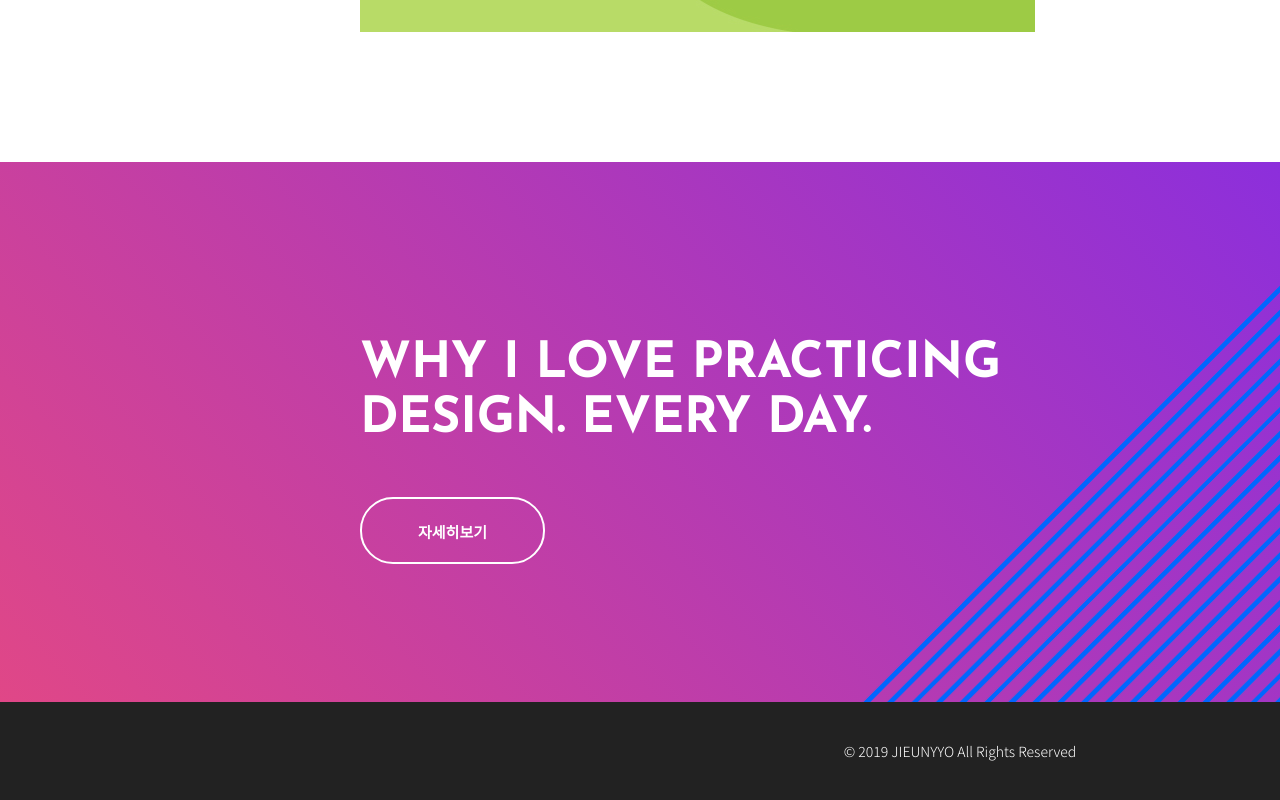
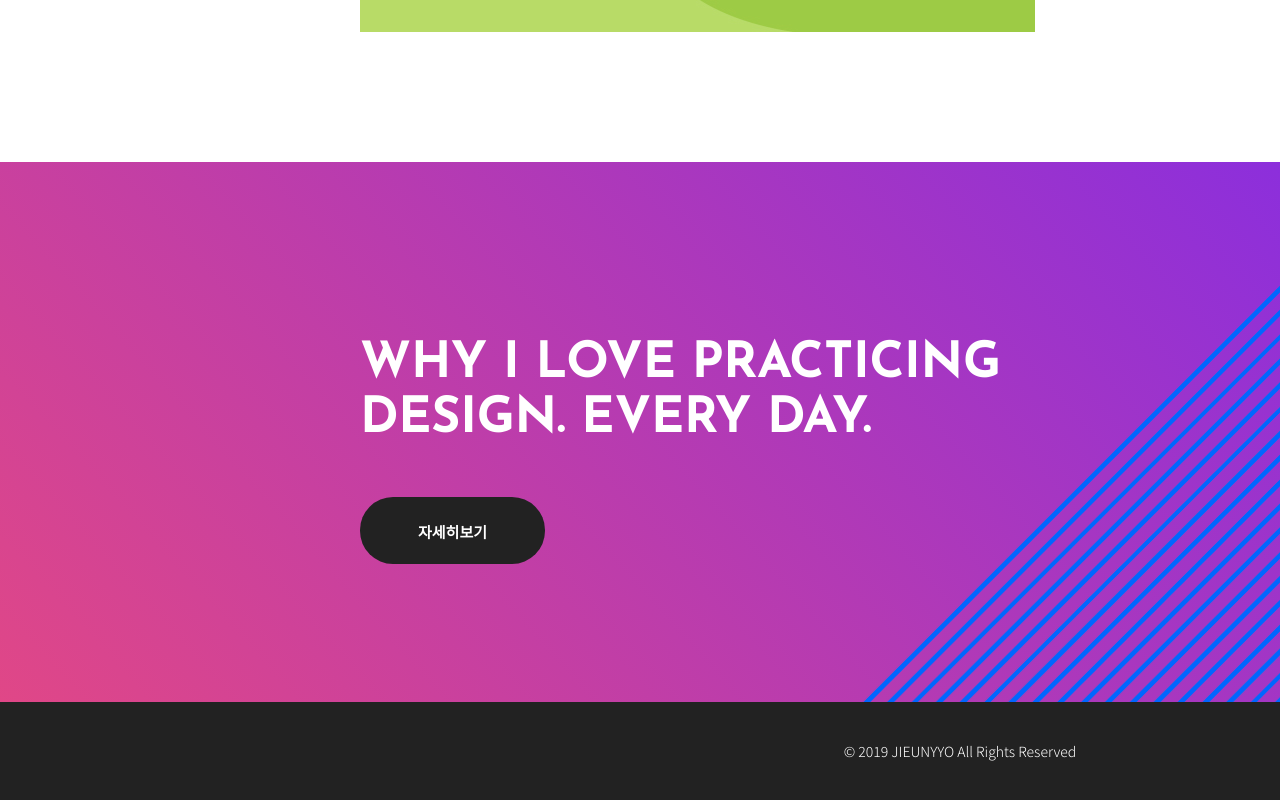
Before and after one commit to jieunyyo/jieunyyo.github.io, a Vue app: page / in a window 1280 px wide. In both pictures the pointer is over the link "자세히보기". Shown: the part 3682-4482 px from the top of the page. Built offline with nearby package versions, Linux system fonts and the light colour scheme.

Commit message:
마우스오버

```diff
--- a/src/components/main/IntroAbout.vue
+++ b/src/components/main/IntroAbout.vue
@@ -41,7 +41,8 @@ export default {
     margin-top: 50px;
   }
   .btn_more:hover {
-    backgroud: #222;
+    background-color: #222;
     color: #fff;
+    border-color: transparent;
   }
 </style>
```
